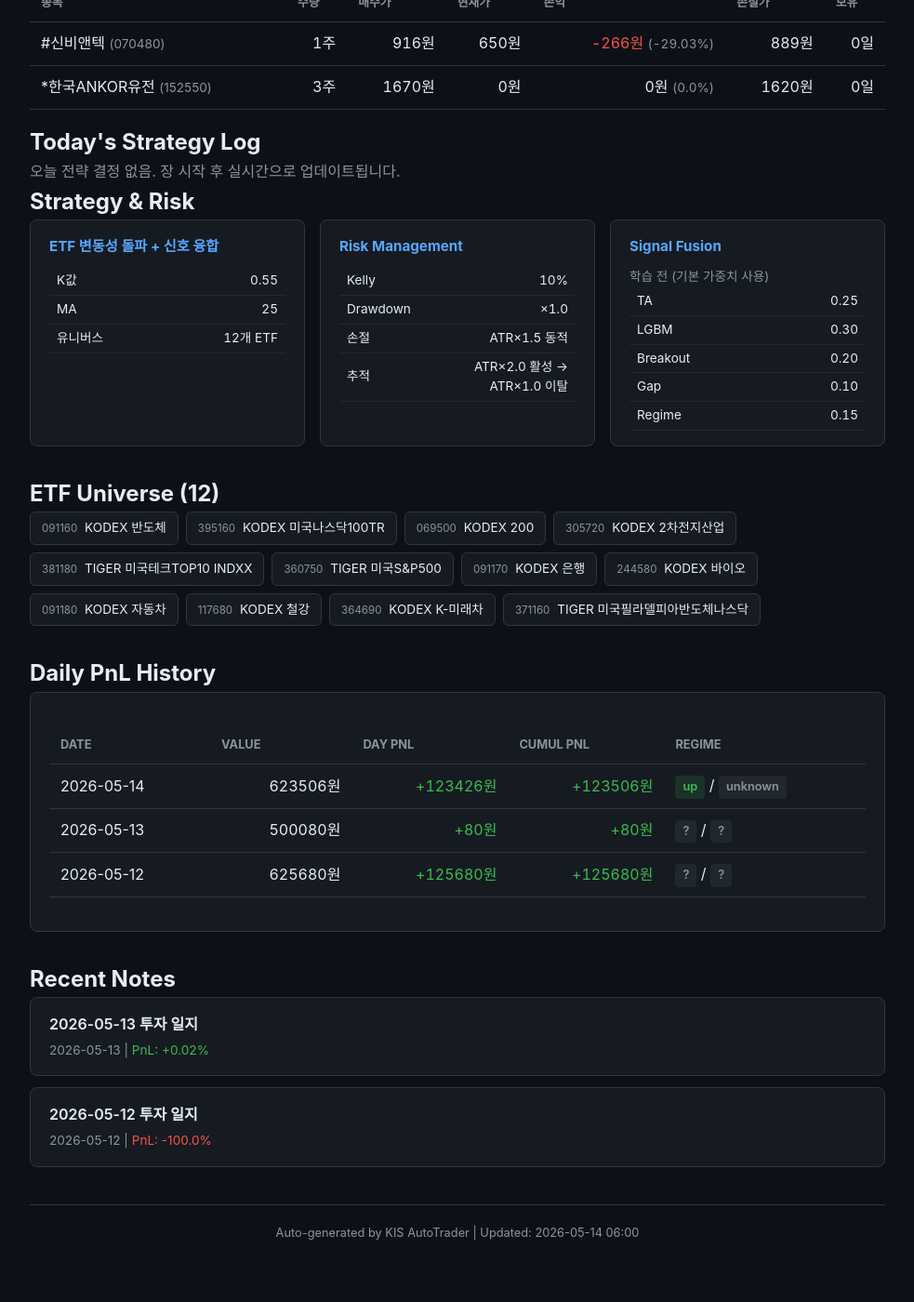
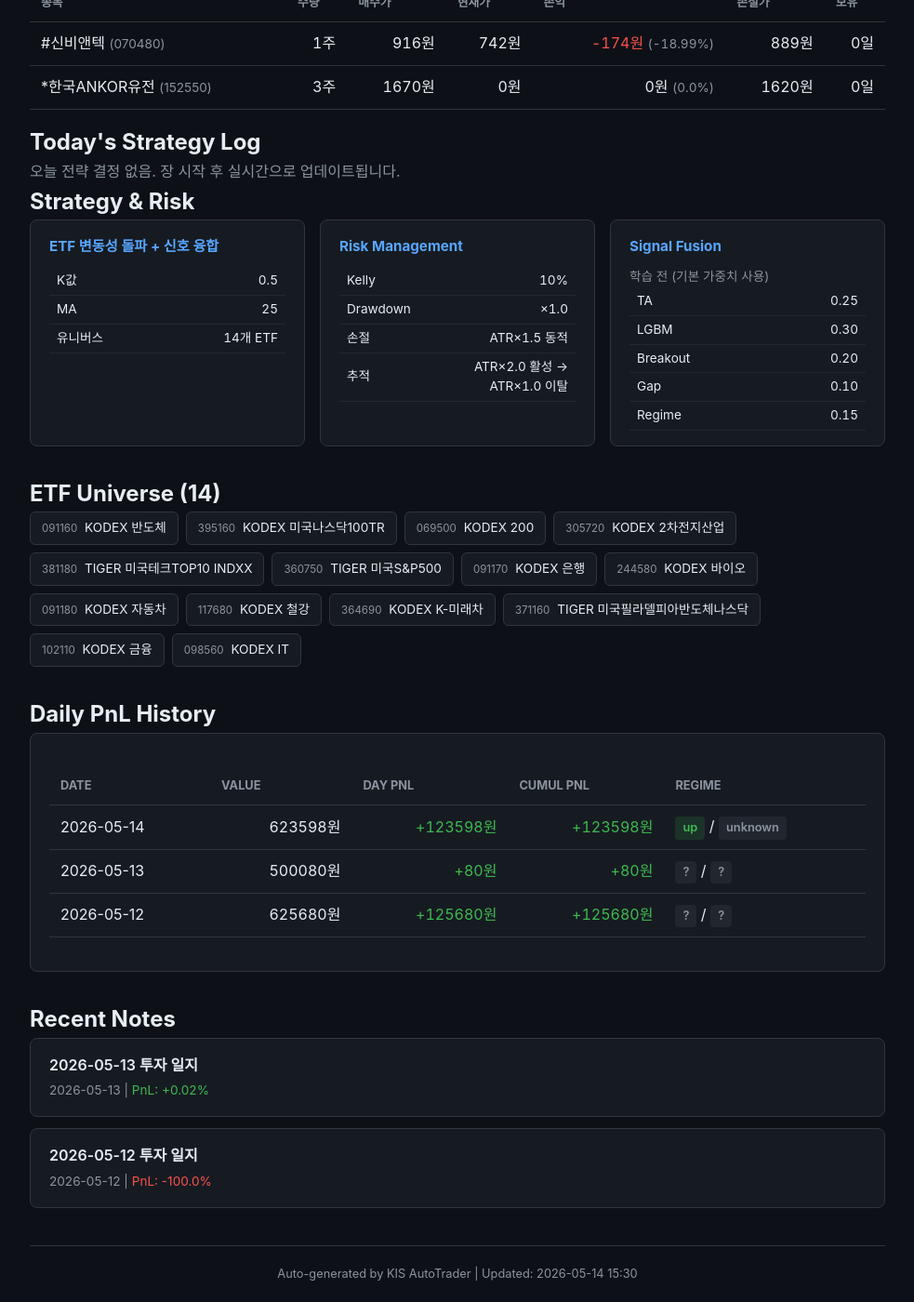
Before and after one commit to BudongJW/kis-trading-journal, a Jekyll site: the page built from index.html, in a window 1280 px wide and 1400 px high, scrolled down 572 px. Shown: the whole window at 93% size, without its empty margins (148-1131 px from the left). Built offline with Jekyll 4.4.1, drawn with Linux system fonts in a browser that asks for light colours; before the commit the page ends 1928 px from its top, so only the background shows below that; some of the changed text lies outside the part shown.

Commit message:
auto: portfolio update 15:30

```diff
--- a/_data/portfolio.json
+++ b/_data/portfolio.json
@@ -1,5 +1,5 @@
 {
-  "updated_at": "2026-05-14T06:00:52.843381",
+  "updated_at": "2026-05-14T15:30:28.500654",
   "initial_capital": 500000,
   "cash": 500080,
   "holdings": [
@@ -7,11 +7,11 @@
       "symbol": "070480",
       "name": "#신비앤텍",
       "qty": 1,
-      "current_price": 650,
-      "value": 650,
+      "current_price": 742,
+      "value": 742,
       "buy_price": 916,
-      "pnl": -266,
-      "pnl_pct": -29.03,
+      "pnl": -174,
+      "pnl_pct": -18.99,
       "manual": true,
       "stop_price": 889
     },
@@ -28,8 +28,8 @@
       "stop_price": 1620
     }
   ],
-  "holdings_value": 650,
-  "total_value": 623506,
+  "holdings_value": 742,
+  "total_value": 623598,
   "total_pnl": 0,
   "total_pnl_pct": 0,
   "total_trades": 0,
@@ -55,30 +55,31 @@
     },
     {
       "date": "2026-05-14",
-      "total_value": 623506,
+      "total_value": 623598,
       "cash": 500080,
-      "holdings_value": 650,
-      "day_pnl": 123426,
-      "cumul_pnl": 123506,
+      "holdings_value": 742,
+      "day_pnl": 123598,
+      "cumul_pnl": 123598,
       "regime": "up",
       "hmm_state": "unknown",
-      "confidence": 0.461,
-      "k_value": 0.55
+      "confidence": 0.508,
+      "k_value": 0.5
     }
   ],
   "market": {
     "regime": "up",
     "hmm_state": "unknown",
-    "confidence": 0.461,
+    "confidence": 0.508,
     "volatility": "high",
     "vol_percentile": 85.0,
     "overnight_gap": {
-      "direction": "neutral",
-      "strength": 0,
+      "direction": "bullish",
+      "strength": 0.32,
       "action": "normal"
     },
     "strong_sectors": [
       "반도체",
+      "자동차",
       "금융",
       "IT",
       "KOSPI200",
@@ -88,10 +89,10 @@
   "strategy": {
     "name": "ETF 변동성 돌파 + 신호 융합",
     "params": {
-      "k": 0.55,
+      "k": 0.5,
       "trend_ma": 25
     },
-    "universe_count": 12,
+    "universe_count": 14,
     "universe": [
       {
         "symbol": "091160",
@@ -140,6 +141,14 @@
       {
         "symbol": "371160",
         "name": "TIGER 미국필라델피아반도체나스닥"
+      },
+      {
+        "symbol": "102110",
+        "name": "KODEX 금융"
+      },
+      {
+        "symbol": "098560",
+        "name": "KODEX IT"
       }
     ]
   },
```
